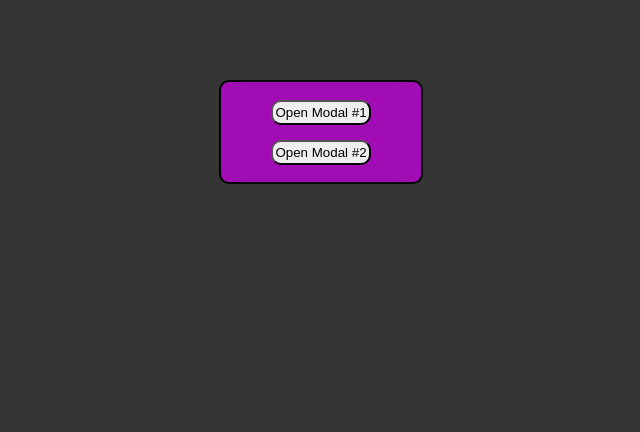
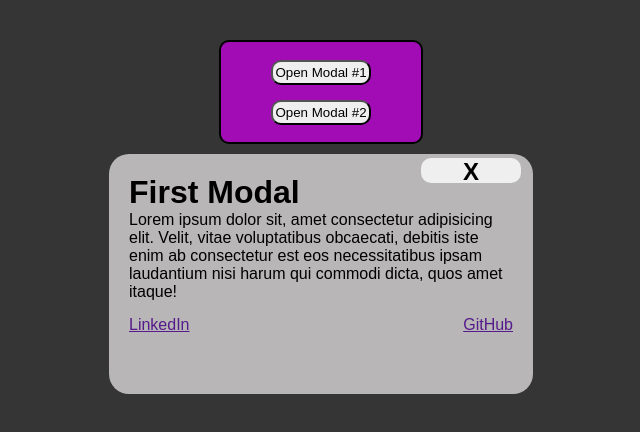
Before and after one commit to NotonyusRisk/modal, a plain HTML site: page index.html in a window 1280 px wide. Both pictures are taken after a click on the button "Open Modal #1". Shown: the whole page, without its empty margins (319-959 px from the left). Drawn offline with Linux system fonts and the light colour scheme.

Commit message:
feat::styles.css

```diff
--- a/app.js
+++ b/app.js
@@ -6,6 +6,7 @@ let btn_close2 = document.getElementById("close-modal2")
 let modal1 = document.getElementById("modal1")
 let modal2 = document.getElementById("modal2")
 
+//abrir modals
 btn_modal1.onclick = function() {
     modal1.style.display = "block"
 }
@@ -14,6 +15,7 @@ btn_modal2.onclick = function() {
     modal2.style.display = "block"
 }
 
+//cerrar modals
 btn_close1.onclick = function() {
     modal1.style.display = "none"
 }
--- a/index.html
+++ b/index.html
@@ -14,7 +14,7 @@
                 <button class="open-modal1" id="open-modal1">Open Modal #1</button>
                 <button class="open-modal2" id="open-modal2">Open Modal #2</button>
             </div>
-            <div class="modal1">
+            <div class="modal1" id="modal1">
                 <div class="modal-content">
                     <button class="close-modal1" id="close-modal1">X</button>
                     <div class="content-card">
@@ -27,7 +27,7 @@
                     </div>
                 </div>
             </div>
-            <div class="modal2">
+            <div class="modal2" id="modal2">
                 <div class="modal-content">
                     <button class="close-modal2" id="close-modal2">X</button>
                     <div class="content-card">
--- a/styles.css
+++ b/styles.css
@@ -11,7 +11,12 @@ body{
     justify-content: center;
 }
 main{
-    padding-top: 80px;
+    padding-top: 40px;
+    width: 100%;
+    display: flex;
+    flex-direction: column;
+    align-items: center;
+    justify-content: center;
 }
 
 .buttons{
@@ -34,15 +39,38 @@ button{
 }
 
 .modal1, .modal2{
-    width: 20vw;
-    height: 35vh;
-    background-color: #6d6c6c;
+    width: 30vw;
+    height: 25vh;
+    background-color: #b8b6b6;
     margin-top: 10px;
     padding: 20px;
     display: none;
+    position: relative;
+    border-radius: 20px;
 }
 
 .social-network{
+    padding-top: 15px;
     display: flex;
     justify-content: space-between;
 }
+
+.modal1 button{
+    position: absolute;
+    right: 0;
+    top: 0;
+    font-weight: bolder;
+    font-size: x-large;
+    border: none;
+    margin: 4px 12px;
+}
+
+.modal2 button{
+    position: absolute;
+    right: 0;
+    top: 0;
+    font-weight: bolder;
+    font-size: x-large;
+    border: none;
+    margin: 4px 12px;
+}
```
